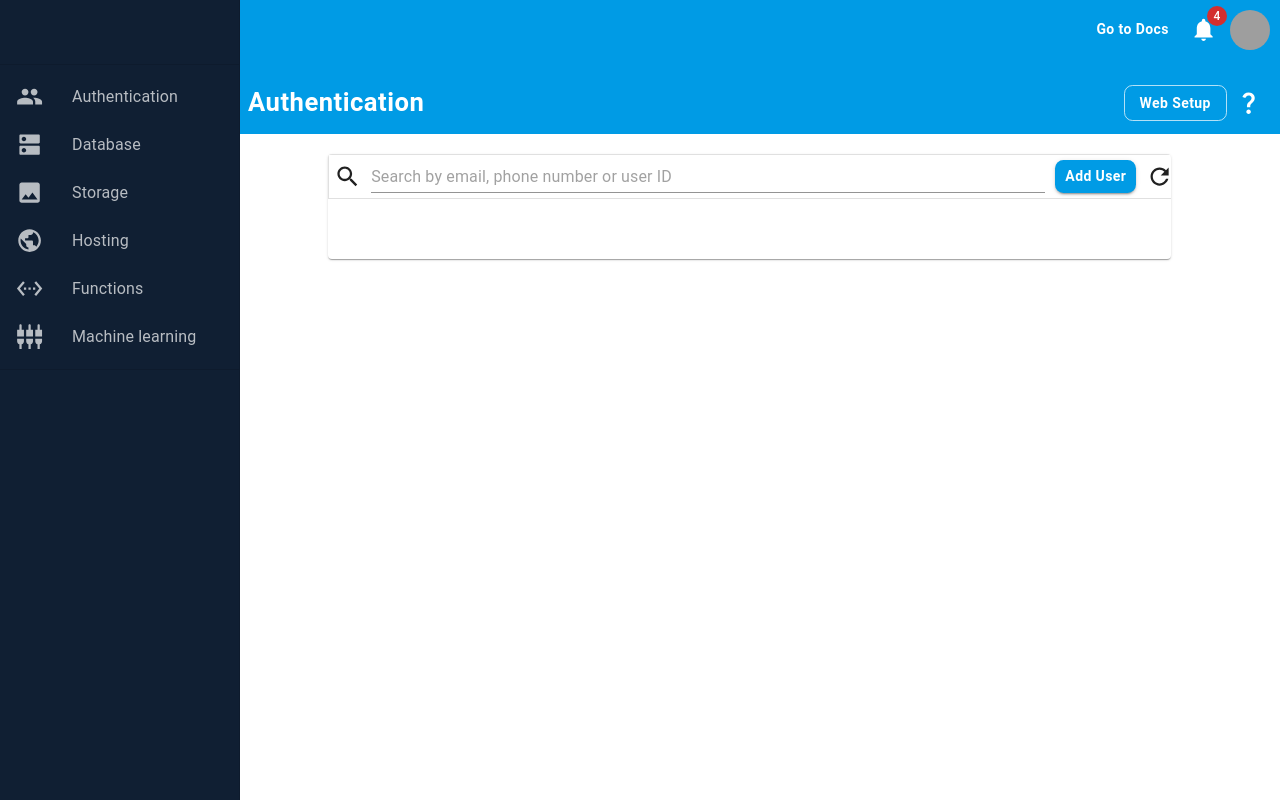
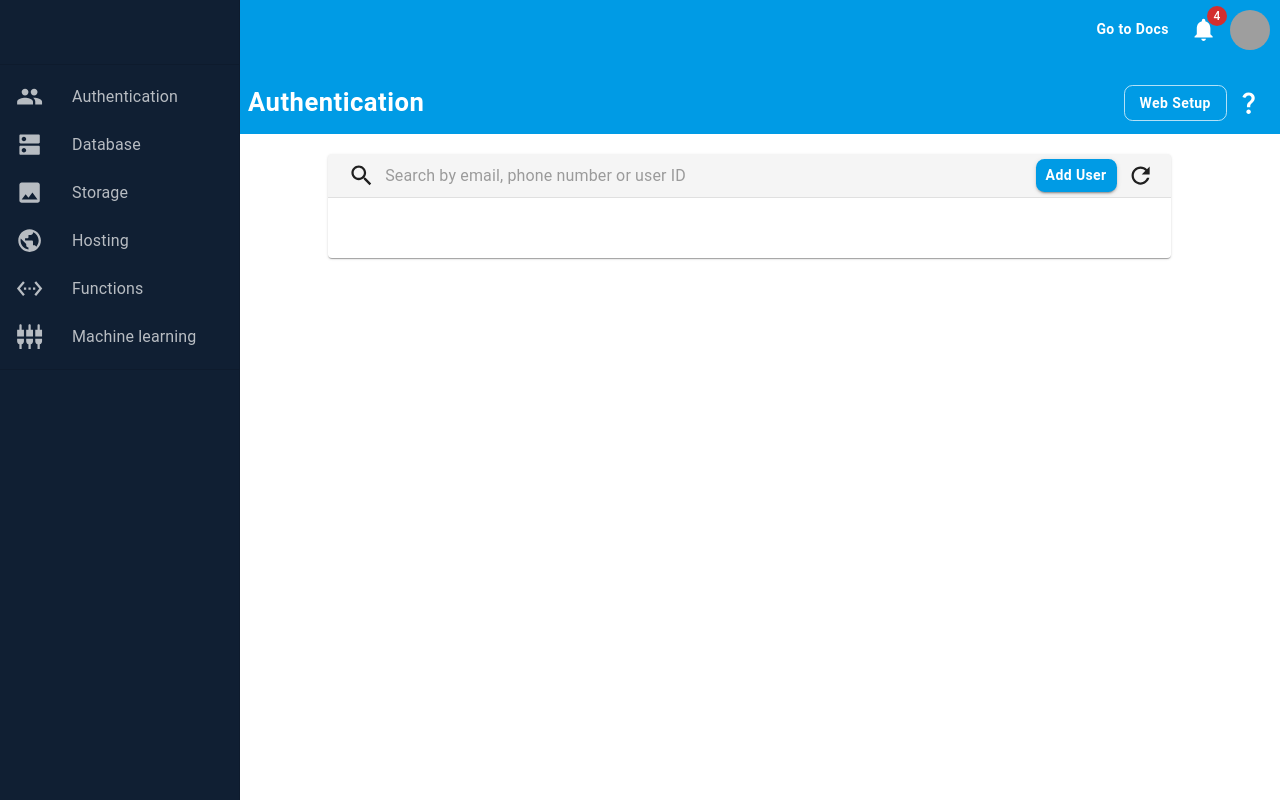
Before and after one commit to josephuche1/Material-ui-tutorials, a React (Create React App) app: page /authentication in a window 1280 px wide. Built offline with nearby package versions, Linux system fonts and the light colour scheme; grey boxes are pictures that could not be loaded.

Commit message:
Styling 2

```diff
--- a/src/components/common/SearchBar/SearchBar.tsx
+++ b/src/components/common/SearchBar/SearchBar.tsx
@@ -1,9 +1,9 @@
 import React from 'react';
 import SearchIcon from '@mui/icons-material/Search';
 import RefreshIcon from '@mui/icons-material/Refresh';
-import TextField from '@mui/material/TextField';
 import Box from '@mui/material/Box';
 import CommonButton from '../CommonButton/CommonButton';
+import Input from '@mui/material/Input';
 
 interface ISearchBarProps {
     placeholder: string;
@@ -17,11 +17,11 @@ const SearchBar: React.FC<ISearchBarProps> = (props) => {
   return (
     <Box sx={props.headerStyles}>
         <SearchIcon />
-        <TextField
+        <Input
                 placeholder={props.placeholder}
                 onChange={props.onChange}
-                variant="standard"
                 sx={props.TextFieldStyles}
+                disableUnderline
             />
         <CommonButton
             color="primary"
--- a/src/pages/Authentication/Authentication.tsx
+++ b/src/pages/Authentication/Authentication.tsx
@@ -2,26 +2,11 @@ import React from 'react'
 import Grid from '@mui/material/Grid';
 import BasicCard from '../../components/common/BasicCard/BasicCard';
 import SearchBar from '../../components/common/SearchBar/SearchBar';
+import {CardStyles} from './styles';
 
 const Authentication:React.FC = () => {
+
   const getHeader = () => {
-    const headerStyles = {
-       main: {
-          width: "100%",
-          border: "1px solid #E0E0E0",
-          display: "flex",
-          gap: "10px",
-          padding: "5px",
-          alignItems: "center",
-       },
-       textField: {
-          backgroundColor: "transparent",
-          width: "80%",
-          border: "none",
-       }
-
-    }
-
     const handleChange = (value: string) => {
       console.log(value)
     }
@@ -29,22 +14,17 @@ const Authentication:React.FC = () => {
       <SearchBar
         placeholder= "Search by email, phone number or user ID"
         onChange={(e: React.ChangeEvent<HTMLInputElement>) => handleChange(e.target.value)}
-        headerStyles={headerStyles.main}
-        TextFieldStyles={headerStyles.textField}
+        headerStyles={CardStyles.headerStyles}
+        TextFieldStyles={CardStyles.textField}
       />
     )
-  }
-  const cardStyles = {
-    marginTop:"20px",
-    paddingBottom:"20px",
-
   }
 
   return (
     <Grid item xs={8} sx={{marginLeft:"320px"}}>
       <BasicCard
         header={getHeader}
-        sx={cardStyles}
+        sx={CardStyles.bodyStyles}
       />
     </Grid>
   )
--- /dev/null
+++ b/src/pages/Authentication/styles.ts
@@ -0,0 +1,20 @@
+export const CardStyles = {
+    headerStyles: {
+       width: "100%",
+       borderBottom: "1px solid #E0E0E0",
+       display: "flex",
+       gap: "10px",
+       padding: "5px",
+       paddingLeft: "20px",
+       alignItems: "center",
+       backgroundColor: "rgba(0, 0, 0, 0.04)",
+    },
+    textField: {
+       backgroundColor: "transparent",
+       width: "76%",
+    },
+    bodyStyles: {
+     marginTop:"20px",
+     paddingBottom:"20px",
+   }
+}
```
